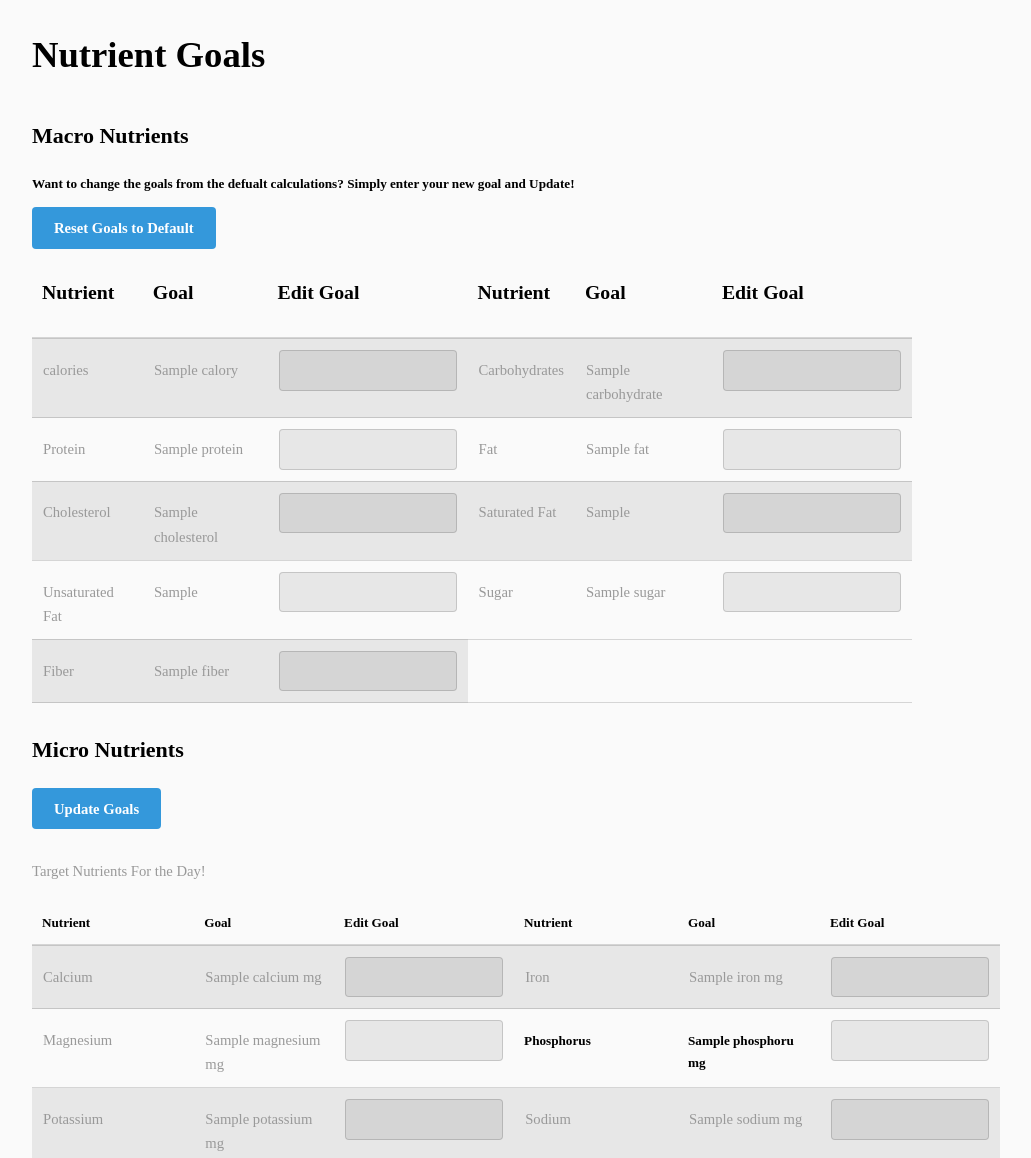
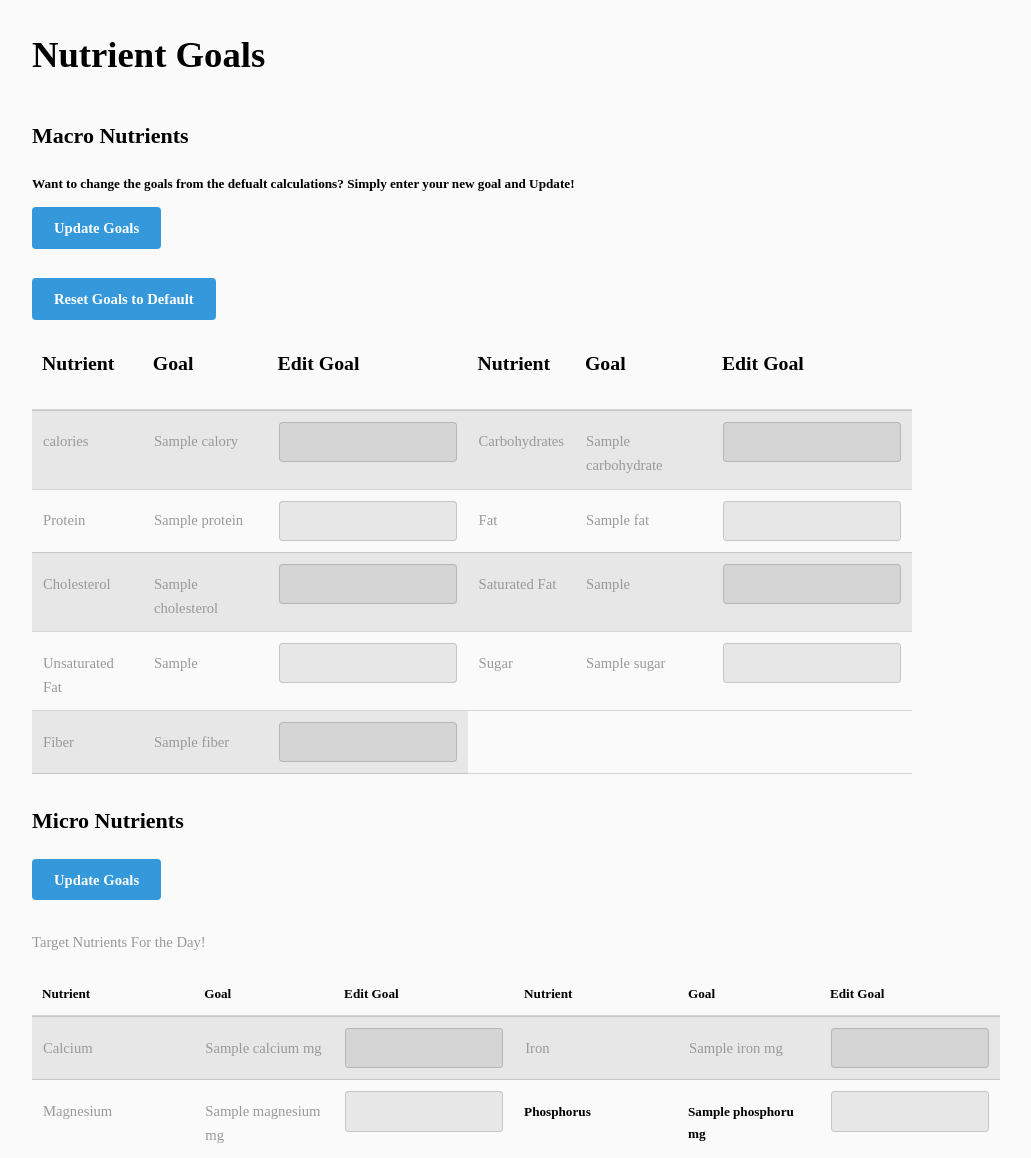
Before and after one commit to mkcullen228/rootCellar_website, a Flask app: template app/templates/userProfile_existing.html in a window 1280 px wide. Shown: the part 1623-2781 px from the top of the page, without its empty margins (168-1199 px from the left). Run offline with Flask 2, Linux system fonts and the light colour scheme; tables that the repository leaves empty hold one stand-in row (values such as "Sample post"); the template is opened without the code that fills it: values that come from a table or form of the project are taken from there, most other values are stand-ins (such as "Sample title", 1, 10 or a date in 2020); some libraries are stand-ins or nearby versions; some web fonts are replaced.

Commit message:
Updates to UI

```diff
--- a/app/templates/userProfile_existing.html
+++ b/app/templates/userProfile_existing.html
@@ -125,6 +125,7 @@
 								<h4>Macro Nutrients</h4>
 								<h5>Want to change the goals from the defualt calculations? Simply enter your new goal and Update!</h5>
 									<!-- <p>Note: Updating Target Nurient Values will update the Recipe Plan</p> -->
+									<p><input type=submit value="Update Goals"></p>
 									<a href = "/reset_nutrient_goals" class="button">Reset Goals to Default</a>
 									<p></p><p></p>
 									<table style="width:100%">
```
